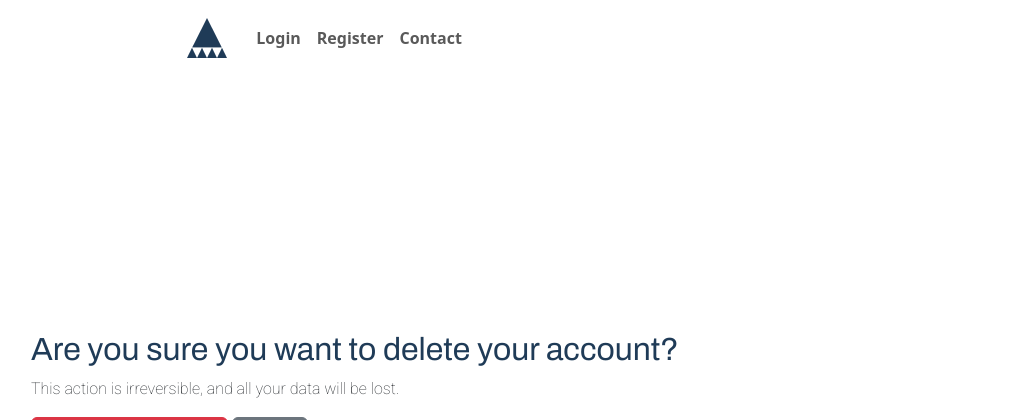
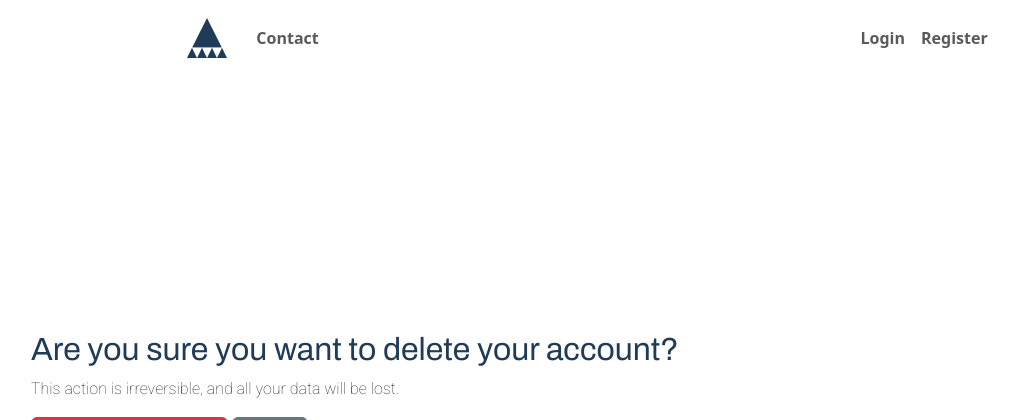
Before and after one commit to charliemarshall1996/apptrack, a Django app: template apptrack/accounts/templates/accounts/delete_account.html in a window 1280 px wide. Shown: the top 420 px of the page, without its empty margins (51-1070 px from the left). Run offline with Django 3.2, Linux system fonts and the light colour scheme; the template is opened without the code that fills it, so the values that code supplies are empty.

Commit message:
Moved login and register nav-items to end of navbar

```diff
--- a/apptrack/core/templates/core/base_unauthenticated.html
+++ b/apptrack/core/templates/core/base_unauthenticated.html
@@ -35,13 +35,13 @@
         <div class="collapse navbar-collapse" id="navbarNav">
           <ul class="navbar-nav w-100">
             <li class="nav-item">
+              <a class="nav-link" href="{% url 'contact' %}">Contact</a>
+            </li>
+            <li class="nav-item ms-auto">
               <a class="nav-link" href="{% url 'accounts:login' %}">Login</a>
             </li>
             <li class="nav-item">
               <a class="nav-link" href="{% url 'accounts:register' %}">Register</a>
-            </li>
-            <li class="nav-item">
-              <a class="nav-link" href="{% url 'contact' %}">Contact</a>
             </li>
           </ul>
         </div>
```
